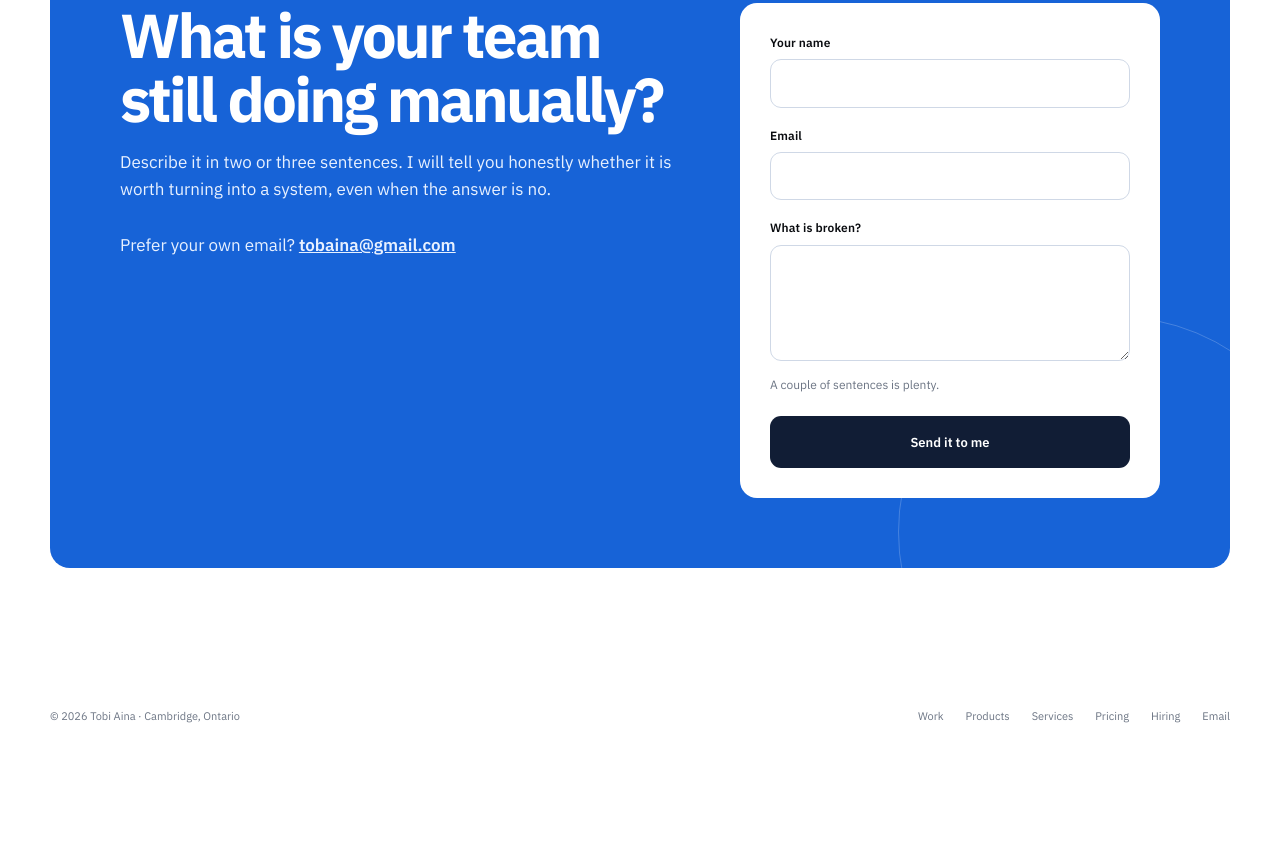
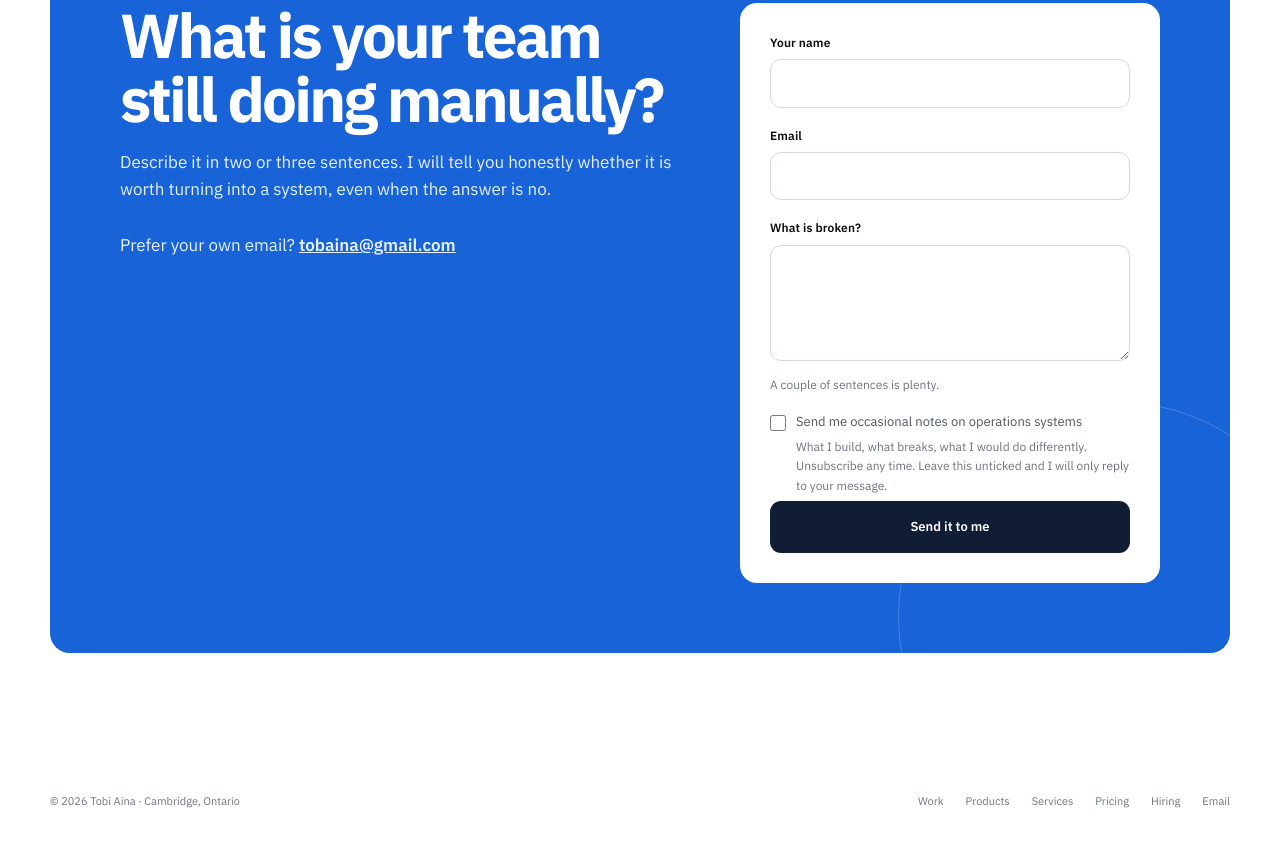
Before and after one commit to tobaina/tobi-portfolio, a plain HTML site: page index.html in a window 1280 px wide. Shown: the part 6196-7043 px from the top of the page. Before the commit the page ends 6966 px from the top, so only its background shows below. Drawn offline with Linux system fonts and the light colour scheme; a script that the page names is missing.

Commit message:
Offer the enquiry form an unticked marketing opt-in

```diff
--- a/index.html
+++ b/index.html
@@ -481,6 +481,21 @@
               <p class="field-error" id="cf-message-error" hidden></p>
             </div>
 
+            <!-- ⚠️  UNTICKED, OPTIONAL, AND SEPARATE FROM SENDING THE MESSAGE.
+                 Sending an enquiry is not consent to be marketed to, and
+                 quietly adding an enquirer to a list is the move that makes
+                 people stop trusting a sender. Canadian anti-spam law wants
+                 express, unbundled consent; this is that box and nothing
+                 else. It must never be pre-ticked, never be required, and
+                 never be merged into the send button. -->
+            <div class="consent">
+              <input id="cf-subscribe" name="subscribe" type="checkbox" aria-describedby="cf-subscribe-note">
+              <div>
+                <label for="cf-subscribe">Send me occasional notes on operations systems</label>
+                <p class="consent-note" id="cf-subscribe-note">What I build, what breaks, what I would do differently. Unsubscribe any time. Leave this unticked and I will only reply to your message.</p>
+              </div>
+            </div>
+
             <!-- Left empty by people, filled in by bots. -->
             <div class="trap" aria-hidden="true">
               <label for="cf-company">Company</label>
--- a/main.js
+++ b/main.js
@@ -156,7 +156,10 @@
         name: form.elements.name.value.trim(),
         email: form.elements.email.value.trim(),
         message: form.elements.message.value.trim(),
-        company: form.elements.company.value.trim()
+        company: form.elements.company.value.trim(),
+        // Sent as a boolean, read from the box itself. Never defaulted to
+        // true anywhere in this file, on the server, or in a test fixture.
+        subscribe: Boolean(form.elements.subscribe && form.elements.subscribe.checked)
       };
 
       var errors = validate(values);
--- a/styles.css
+++ b/styles.css
@@ -812,6 +812,37 @@ section { padding: 110px 0; }
 .field input[aria-invalid="true"],
 .field textarea[aria-invalid="true"] { border-color: #b42318; }
 
+/* The marketing opt-in. Deliberately quieter than the fields above it: it is
+   optional, and a box styled to look like a required field reads as one. */
+.consent {
+  display: flex;
+  gap: 10px;
+  align-items: flex-start;
+  margin: 2px 0 2px;
+}
+.consent input {
+  flex: none;
+  width: 16px;
+  height: 16px;
+  margin: 3px 0 0;
+  accent-color: var(--blue);
+  cursor: pointer;
+}
+.consent label {
+  display: block;
+  color: var(--body);
+  font-size: 13px;
+  font-weight: 500;
+  cursor: pointer;
+}
+.consent-note {
+  margin: 4px 0 0;
+  color: var(--muted);
+  font-size: 12px;
+  line-height: 1.6;
+}
+.form-card .consent :focus-visible { outline-color: var(--blue); }
+
 .form-card .button {
   width: 100%;
   margin-top: 4px;
```
